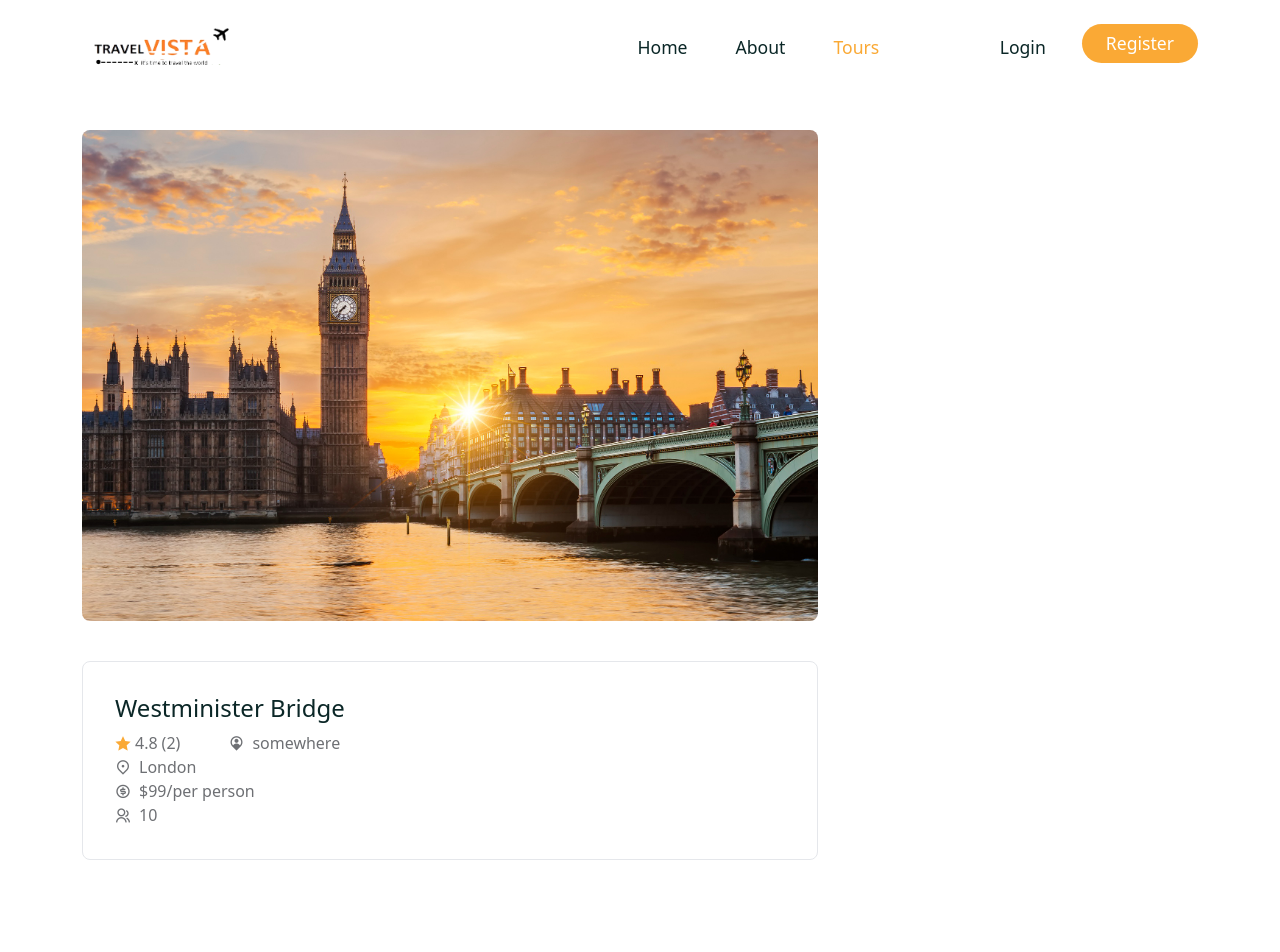
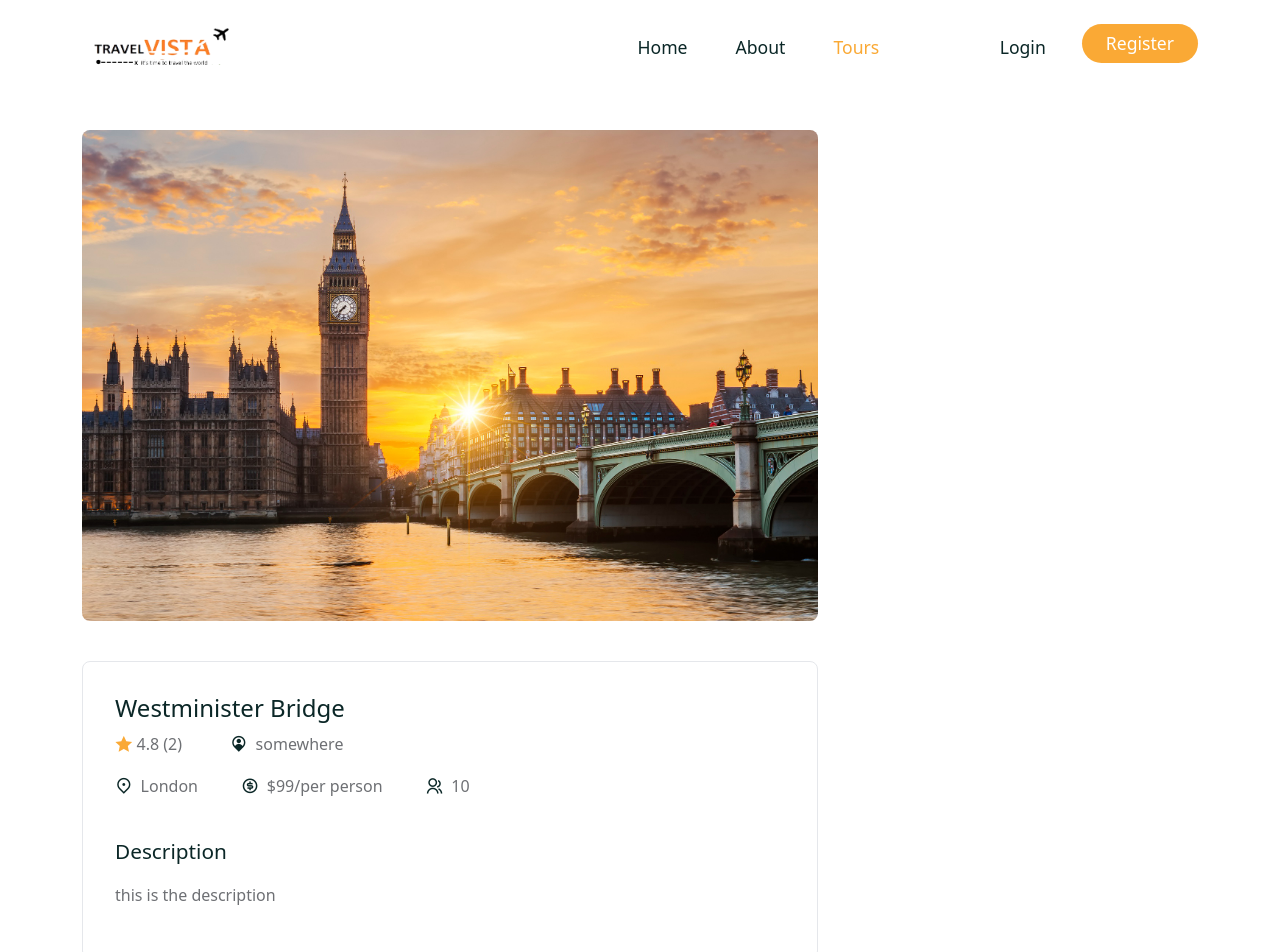
Before and after one commit to Ajeettiwarii/Travelvista, a React (Create React App) app in the folder frontend/: page /tours/01 in a window 1280 px wide. Shown: the top 952 px of the page. Built offline with nearby package versions, Linux system fonts and the light colour scheme; a web font is replaced by a local one.

Commit message:
tour__css__info

```diff
--- a/frontend/src/Pages/TourDetails.jsx
+++ b/frontend/src/Pages/TourDetails.jsx
@@ -60,6 +60,8 @@ const TourDetails = () => {
                       {maxGroupSize}
                     </span>
                   </div>
+                  <h5>Description</h5>
+                  <p>{desc}</p>
                 </div>
               </div>
             </Col>
--- a/frontend/src/styles/tour-deatils.css
+++ b/frontend/src/styles/tour-deatils.css
@@ -15,8 +15,28 @@
 .tour__info span{
     display:flex;
     align-items: center;
-    gap:0.5rem;
+  column-gap: 0.5rem;
     font-size: 1rem;
     color: var(--text-color);
+}
+.tour__content span i{
+    color: var(--heading-color);
+    font-size: 1.1rem;
 
 }
+.tour__extra-details{
+    display: flex;
+    align-items: center;
+    column-gap: 2.7rem;
+    margin-top: 1rem;
+    margin-bottom: 2.5rem;
+}
+.tour__info h5{
+    margin-bottom: 1rem;
+    font-size: 1.3rem;
+}
+.tour__info p{
+    line-height: 30px;
+    font-size: 1rem;
+    color: var(--text-color);
+}
```
